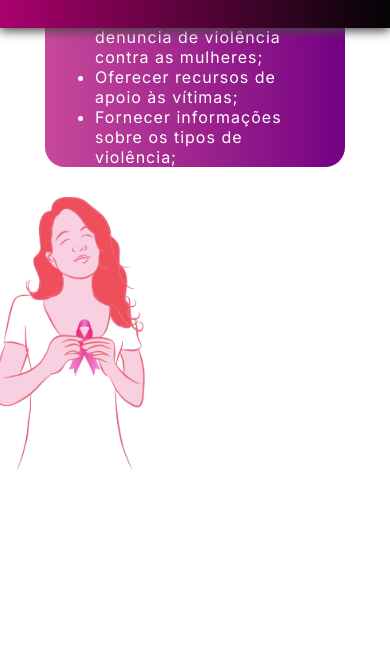
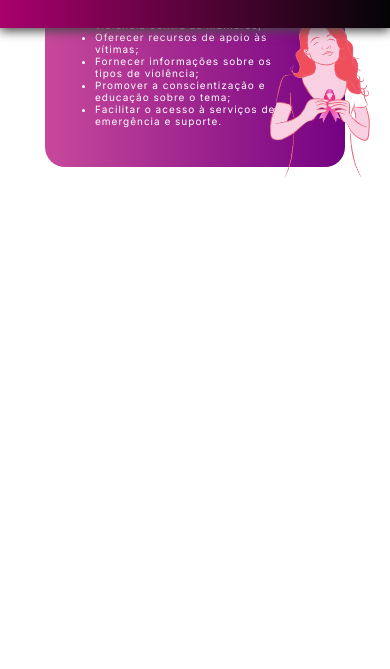
Before and after one commit to CrislainyMartins/desenvolvimento, a PHP site: page /sobre.html in a window 390 px wide. Shown: the part 324-993 px from the top of the page. Run offline with PHP 8.4, Linux system fonts and the light colour scheme; some libraries are stand-ins or nearby versions; some web fonts are replaced.

Commit message:
responsividade

```diff
--- a/css/sobre.css
+++ b/css/sobre.css
@@ -341,6 +341,7 @@ body {
       justify-content: center;
       flex-direction: column;
       max-width: 400px;
+
     }
     .titlle h1{
 
@@ -349,22 +350,33 @@ body {
 
   .titlle{
     width: 300px;
-    margin-left: -2px;
+    margin-left: -0,5px;
 
   }
 
   .box{
     max-width: 300px;
+    font-size: 10px;
+
+
 
 
   }
 
   .img_missao{
-    height: 275px;
-    width: 150px;
-    margin-left: -100px;
+    height: 162px;
+    width: 100px;
+    margin-left: 175px;
+
+
+
+  }
+
+  .img_nmmulheres{
+
   }
 
 
 
+
 }
```
